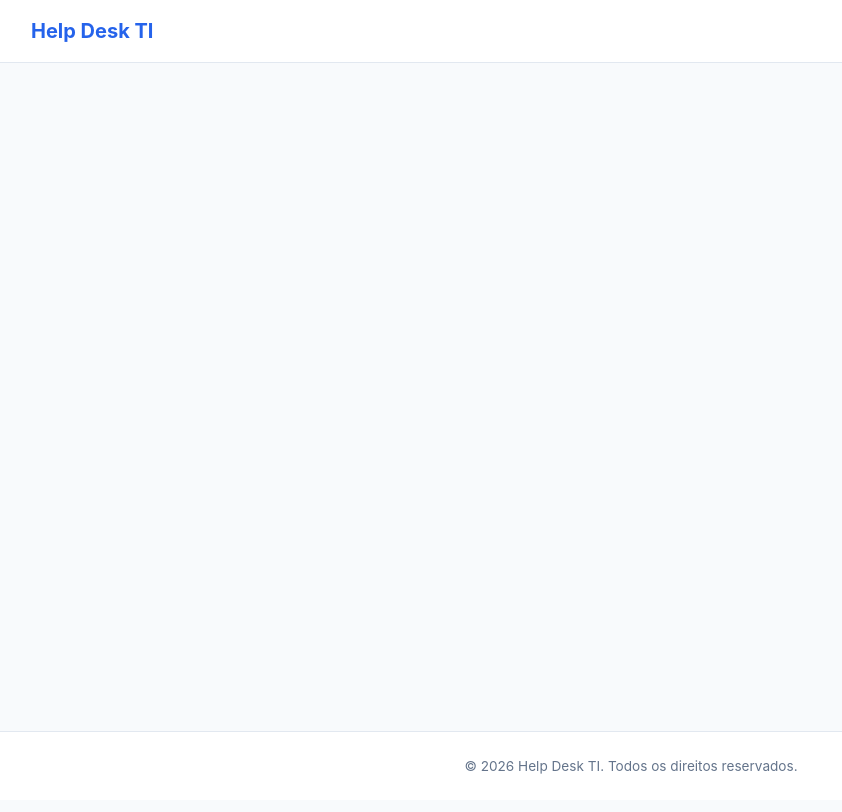
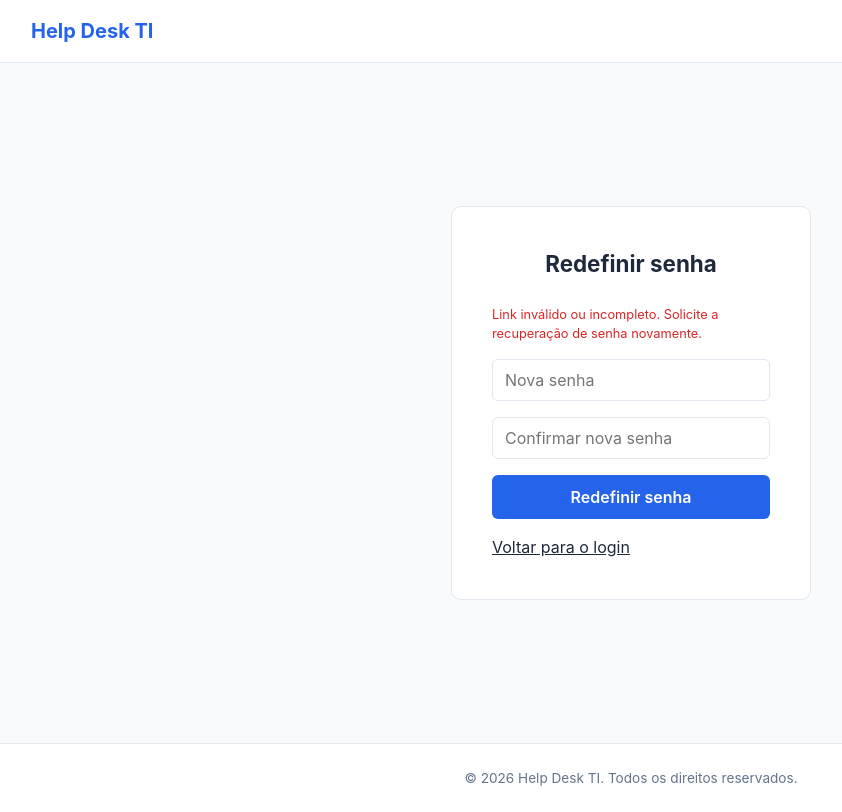
Before and after one commit to AlvaroCoe/projeto-manu-front, a React (Vite) app in the folder front-end/: page /redefinir-senha in a window 1280 px wide. Shown: the whole page, without its empty margins (9-851 px from the left). Built offline with nearby package versions, Linux system fonts and the light colour scheme.

Commit message:
mudar senha

```diff
--- a/front-end/src/App.jsx
+++ b/front-end/src/App.jsx
@@ -7,6 +7,8 @@ import AdminRoute from "./components/AdminRoute";
 import Header from "./components/Header";
 import Footer from "./components/Footer";
 import Login from "./pages/Login";
+import ForgotPassword from "./pages/ForgotPassword";
+import ResetPassword from "./pages/ResetPassword";
 import HomePage from "./pages/HomePage";
 import ListaChamados from "./pages/ListaChamados";
 import AdminFuncionarios from "./pages/AdminFuncionarios";
@@ -20,6 +22,8 @@ export default function App() {
           <main className="app-main">
             <Routes>
               <Route path="/login" element={<Login />} />
+              <Route path="/esqueci-senha" element={<ForgotPassword />} />
+              <Route path="/redefinir-senha" element={<ResetPassword />} />
               <Route path="/" element={<PrivateRoute><HomePage /></PrivateRoute>} />
               <Route path="/chamados" element={<PrivateRoute><ListaChamados /></PrivateRoute>} />
               <Route path="/admin/funcionarios" element={<AdminRoute><AdminFuncionarios /></AdminRoute>} />
--- /dev/null
+++ b/front-end/src/pages/ForgotPassword/index.jsx
@@ -0,0 +1,61 @@
+import { useState } from "react";
+import { useForm } from "react-hook-form";
+import { yupResolver } from "@hookform/resolvers/yup";
+import * as yup from "yup";
+import { Link } from "react-router-dom";
+import { toast } from "react-toastify";
+import api from "../../services/api";
+import "../Login/style.css";
+
+const schema = yup.object({
+    email: yup.string().email("E-mail inválido").required("Informe o e-mail"),
+});
+
+export default function ForgotPassword() {
+    const {
+        register,
+        handleSubmit,
+        formState: { errors },
+    } = useForm({
+        resolver: yupResolver(schema),
+    });
+    const [enviado, setEnviado] = useState(false);
+
+    async function onSubmit(data) {
+        try {
+            const response = await api.post("/auth/forgot-password", data);
+            toast.success(response.data?.mensagem || "Se o e-mail estiver cadastrado, você receberá um link.");
+            setEnviado(true);
+        } catch (error) {
+            // O backend responde com a mesma mensagem genérica mesmo em caso de erro de validação,
+            // mas mantemos um fallback para falhas inesperadas (ex: servidor fora do ar)
+            toast.error(error.response?.data?.message || "Não foi possível processar sua solicitação. Tente novamente.");
+        }
+    }
+
+    return (
+        <div className="login-page">
+            <form onSubmit={handleSubmit(onSubmit)} className="login-form">
+                <h2>Esqueci minha senha</h2>
+
+                {enviado ? (
+                    <p>
+                        Se o e-mail informado estiver cadastrado, você receberá um link para
+                        redefinir sua senha. Verifique também a caixa de spam.
+                    </p>
+                ) : (
+                    <>
+                        <div className="form-group">
+                            <input type="email" placeholder="Seu e-mail cadastrado" {...register("email")} />
+                            {errors.email && <span className="error">{errors.email.message}</span>}
+                        </div>
+
+                        <button type="submit">Enviar link de recuperação</button>
+                    </>
+                )}
+
+                <Link to="/login">Voltar para o login</Link>
+            </form>
+        </div>
+    );
+}
--- a/front-end/src/pages/Login/index.jsx
+++ b/front-end/src/pages/Login/index.jsx
@@ -1,7 +1,7 @@
 import { useForm } from "react-hook-form";
 import { yupResolver } from "@hookform/resolvers/yup";
 import * as yup from "yup";
-import { useNavigate } from "react-router-dom";
+import { Link, useNavigate } from "react-router-dom";
 import { toast } from "react-toastify";
 import api from "../../services/api";
 import { useAuth } from "../../contexts/AuthContext";
@@ -56,6 +56,8 @@ export default function Login() {
         </div>
 
         <button type="submit">Entrar</button>
+
+        <Link to="/esqueci-senha">Esqueci minha senha</Link>
       </form>
     </div>
   );
--- /dev/null
+++ b/front-end/src/pages/ResetPassword/index.jsx
@@ -0,0 +1,77 @@
+import { useForm } from "react-hook-form";
+import { yupResolver } from "@hookform/resolvers/yup";
+import * as yup from "yup";
+import { Link, useNavigate, useSearchParams } from "react-router-dom";
+import { toast } from "react-toastify";
+import api from "../../services/api";
+import "../Login/style.css";
+
+const schema = yup.object({
+    novaSenha: yup
+        .string()
+        .min(6, "A senha deve ter no mínimo 6 caracteres")
+        .required("Informe a nova senha"),
+    confirmarSenha: yup
+        .string()
+        .oneOf([yup.ref("novaSenha")], "As senhas não coincidem")
+        .required("Confirme a nova senha"),
+});
+
+export default function ResetPassword() {
+    const {
+        register,
+        handleSubmit,
+        formState: { errors },
+    } = useForm({
+        resolver: yupResolver(schema),
+    });
+    const [searchParams] = useSearchParams();
+    const navigate = useNavigate();
+    const token = searchParams.get("token");
+
+    async function onSubmit(data) {
+        if (!token) {
+            toast.error("Link de redefinição inválido. Solicite um novo.");
+            return;
+        }
+
+        try {
+            const response = await api.post("/auth/reset-password", {
+                token,
+                novaSenha: data.novaSenha,
+            });
+            toast.success(response.data?.mensagem || "Senha redefinida com sucesso!");
+            navigate("/login");
+        } catch (error) {
+            toast.error(error.response?.data?.message || "Não foi possível redefinir sua senha.");
+        }
+    }
+
+    return (
+        <div className="login-page">
+            <form onSubmit={handleSubmit(onSubmit)} className="login-form">
+                <h2>Redefinir senha</h2>
+
+                {!token && (
+                    <p className="error">
+                        Link inválido ou incompleto. Solicite a recuperação de senha novamente.
+                    </p>
+                )}
+
+                <div className="form-group">
+                    <input type="password" placeholder="Nova senha" {...register("novaSenha")} />
+                    {errors.novaSenha && <span className="error">{errors.novaSenha.message}</span>}
+                </div>
+
+                <div className="form-group">
+                    <input type="password" placeholder="Confirmar nova senha" {...register("confirmarSenha")} />
+                    {errors.confirmarSenha && <span className="error">{errors.confirmarSenha.message}</span>}
+                </div>
+
+                <button type="submit" disabled={!token}>Redefinir senha</button>
+
+                <Link to="/login">Voltar para o login</Link>
+            </form>
+        </div>
+    );
+}
```
